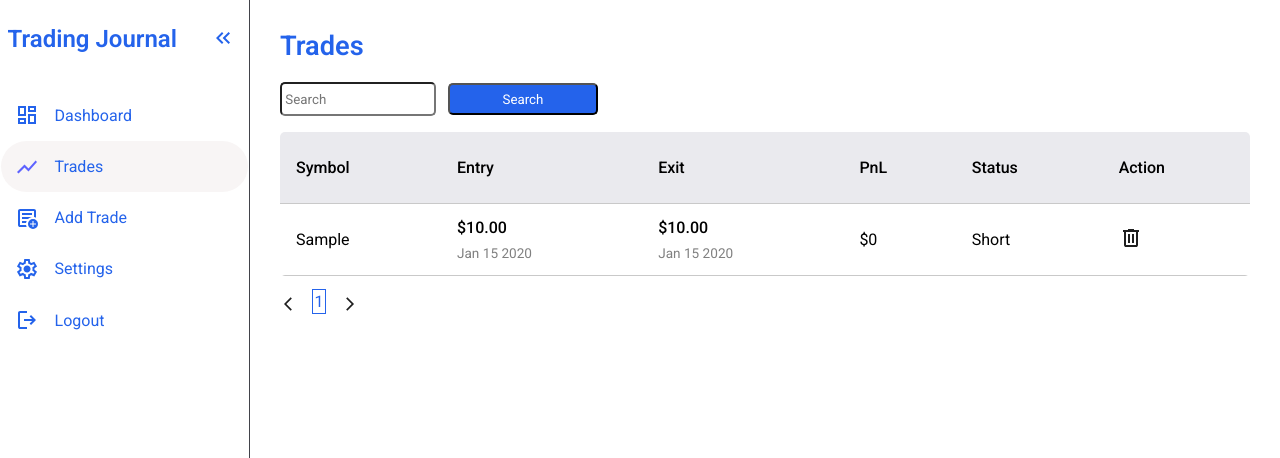
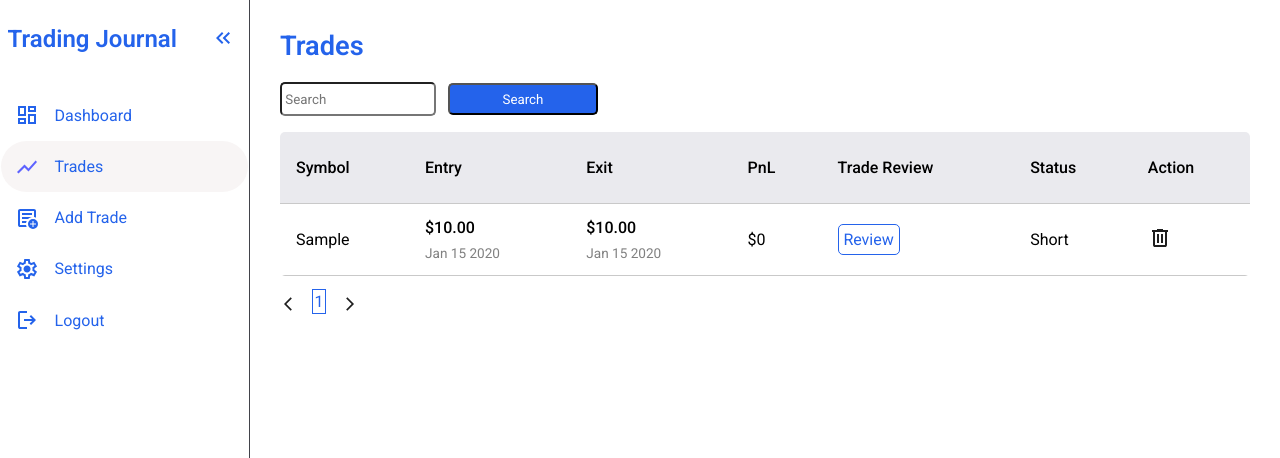
Before and after one commit to picklesin/flask-trading-journal, a Flask app: page /trades in a window 1280 px wide. Shown: the top 458 px of the page. Run offline with Flask 3, Linux system fonts and the light colour scheme; a user stored in the database is signed in; tables that the repository leaves empty hold one stand-in row (values such as "Sample post").

Commit message:
updated html file

```diff
--- a/app/templates/view_trades.html
+++ b/app/templates/view_trades.html
@@ -299,6 +299,19 @@
             background-color: #5281e6;
         }
 
+        .trade-review {
+            top: 50%;
+            left: 50%;
+            color: #2463EB;
+            text-decoration: none;
+            border: 1px solid;
+            border-radius: 5px;
+            padding: 0.3rem;
+            }
+
+        .trade-review:hover {
+            background-color: rgb(232, 232, 232);
+        }
 
 
         @media(max-width: 500px) {
@@ -361,6 +374,7 @@
                 margin: 0;
                 margin-bottom: 0.5rem;
             }
+
 
 
             #sidebar {
@@ -475,9 +489,6 @@
             <div class="messages">{{ message }}</div>
         {% endfor %}
 
-        <!-- <div>
-            <input type="text" class="input" placeholder="Search" name="q" hx-get="/search" hx-trigger="keyup changed delay:500ms" hx-target="#results" hx-indicator=".htmx-indicator"/>
-        </div> -->
 
         <form class="search-card" method="GET" action="{{ url_for('main.trades') }}">
             <input class="search-text" type="text" name="q" placeholder=" Search" value="{{ q }}">
@@ -493,6 +504,7 @@
                     <th class="sortable">Entry</th>
                     <th class="sortable">Exit</th>
                     <th class="sortable">PnL</th>
+                    <th>Trade Review</th>
                     <th>Status</th>
                     <th>Action</th>
 
@@ -524,7 +536,6 @@
                         {% endif %}
                     </td>
 
-                    <!-- <td data-label="Qty">{{ entry.qty|int }}</td> -->
 
                     <td data-label="PnL">
                         {% if entry.exit_date and entry.price_exit %}
@@ -566,6 +577,10 @@
                         {% else %}
                         <span>-</span>
                         {% endif %}
+                    </td>
+
+                    <td>
+                        <a class="trade-review" href="{{ url_for('main.review_trade', id=entry.id) }}">Review</a>
                     </td>
 
 
@@ -658,8 +673,11 @@
     </main>
 
     <script>
+
         const toggleButton = document.getElementById('toggle-btn')
         const sidebar = document.getElementById('sidebar')
+
+
 
         function toggleSidebar() {
             sidebar.classList.toggle('close')
```
